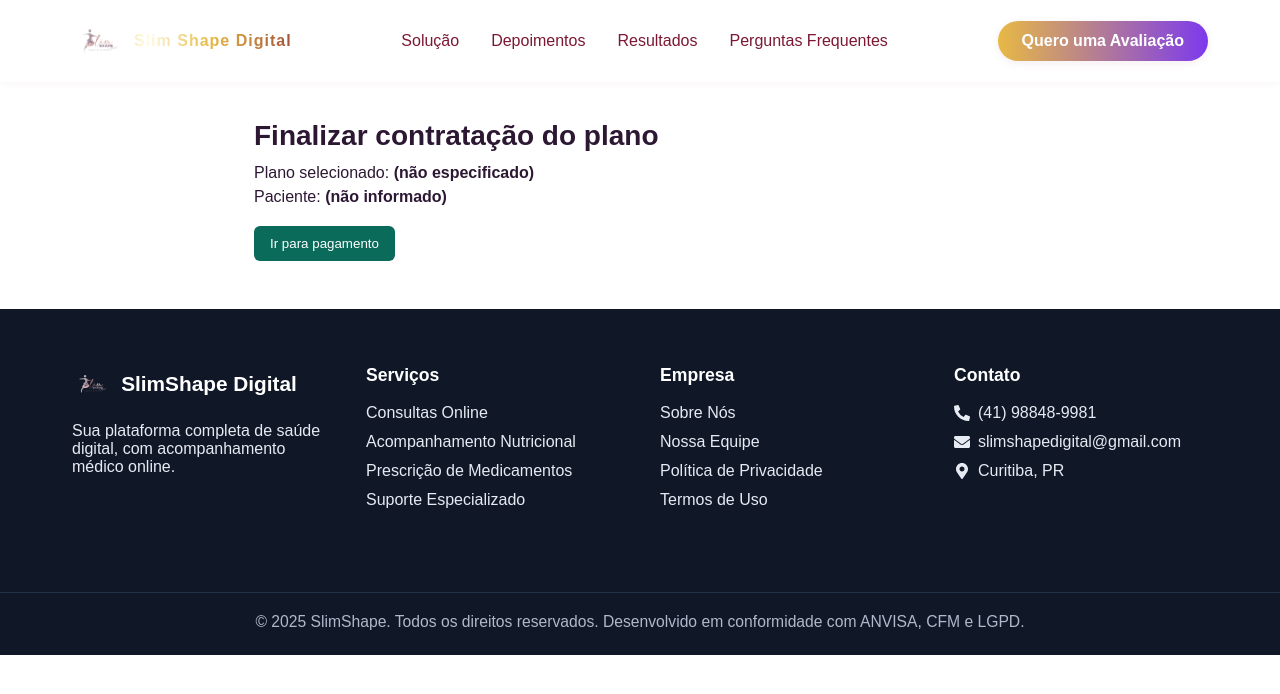
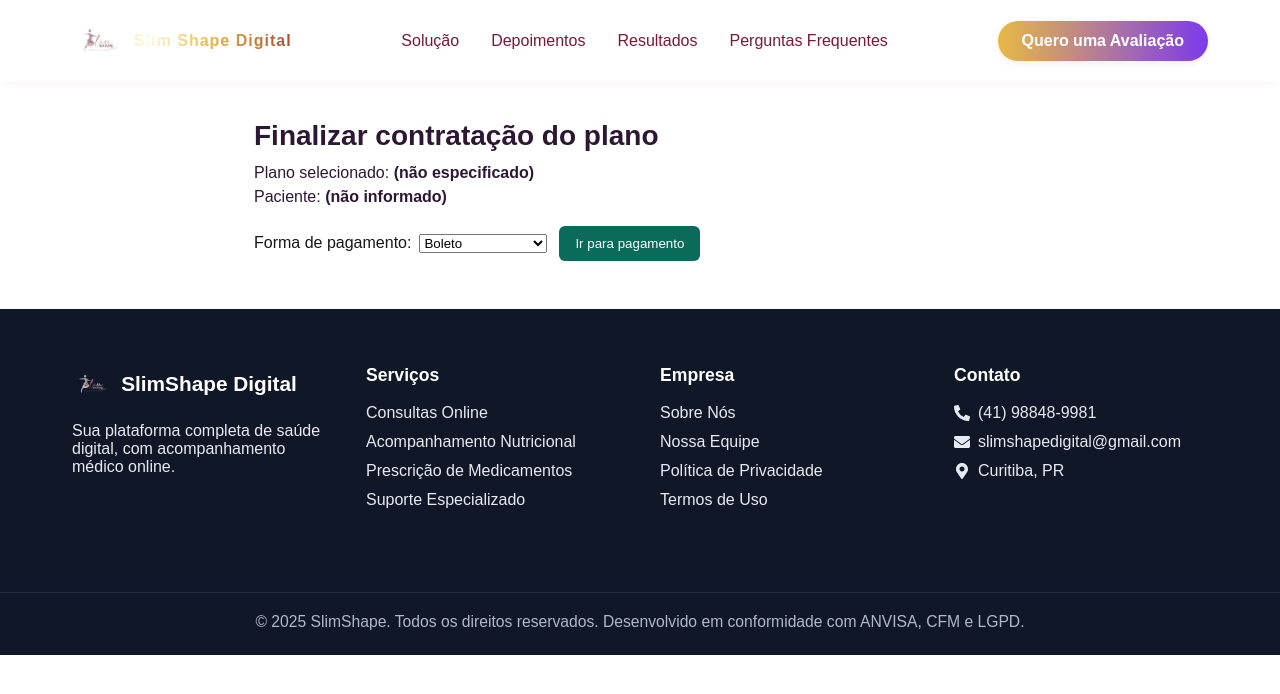
Before and after one commit to MxSGameJPS/slimshape, a Next.js app: page /pre-cadastro/checkout in a window 1280 px wide. Shown: the top 694 px of the page. Built offline with nearby package versions, Linux system fonts and the light colour scheme; no server answers.

Commit message:
feat: adicionar seleção de forma de pagamento no checkout

```diff
--- a/src/app/pre-cadastro/checkout/CheckoutClient.jsx
+++ b/src/app/pre-cadastro/checkout/CheckoutClient.jsx
@@ -9,6 +9,7 @@
   const pacienteId = search?.get?.("pacienteId");
   const [loading, setLoading] = useState(false);
   const [message, setMessage] = useState(null);
+  const [paymentMethod, setPaymentMethod] = useState("BOLETO");
 
   async function criarPagamento() {
     setLoading(true);
@@ -57,7 +58,16 @@
         }
       }
 
+      // map frontend selection to Asaas billingType values
+      const billingType =
+        paymentMethod === "PIX"
+          ? "PIX"
+          : paymentMethod === "CREDIT_CARD"
+          ? "CREDIT_CARD"
+          : "BOLETO";
+
       const base = {
+        billingType,
         value: value,
         dueDate: new Date(Date.now() + 3 * 24 * 3600 * 1000)
           .toISOString()
@@ -236,6 +246,16 @@
         Paciente: <strong>{pacienteId || "(não informado)"}</strong>
       </p>
       <div className={styles.actions}>
+        <label style={{ marginRight: 8 }}>Forma de pagamento:</label>
+        <select
+          value={paymentMethod}
+          onChange={(e) => setPaymentMethod(e.target.value)}
+          style={{ marginRight: 12 }}
+        >
+          <option value="BOLETO">Boleto</option>
+          <option value="PIX">Pix</option>
+          <option value="CREDIT_CARD">Cartão de Crédito</option>
+        </select>
         <button
           className={styles.btnPrimary}
           onClick={criarPagamento}
```
